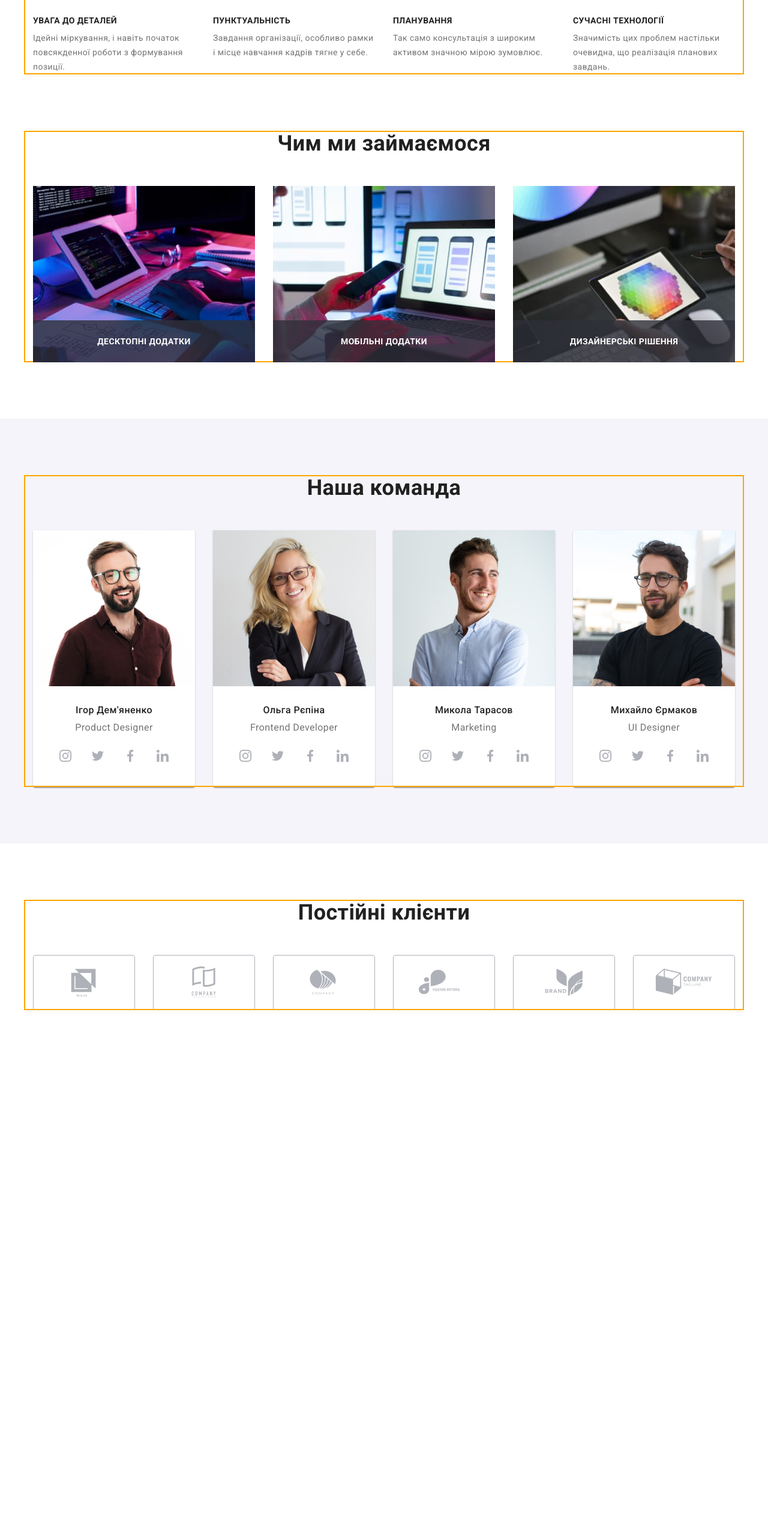
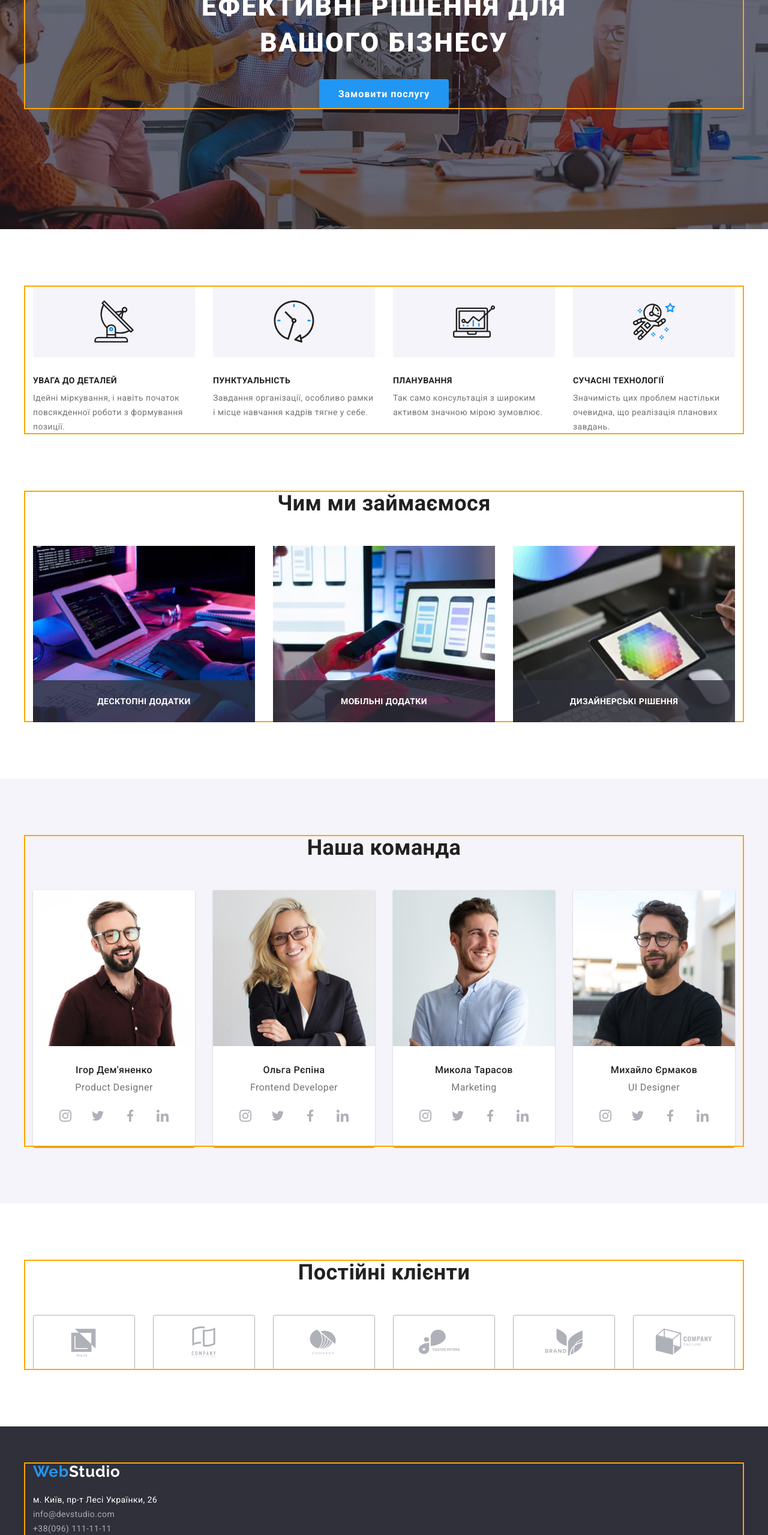
Before and after one commit to DenysLikh/goit-markup-hw-08, a plain HTML site: page index.html in a window 1280 px wide. Shown: the part 220-2779 px from the top of the page at 60% size. Before the commit the page ends 1998 px from the top, so only its background shows below. Drawn offline with nearby package versions, Linux system fonts and the light colour scheme.

Commit message:
add hero media

```diff
--- a/index.html
+++ b/index.html
@@ -61,14 +61,14 @@
 		</header>
 		<main>
 			<!--hero-->
-			<!-- <section class="section hero">
+			<section class="section hero">
 				<div class="container">
 					<h1 class="title boxforflex-hero-text">Ефективні рішення для вашого бізнесу</h1>
 					<button type="button" class="btn hero-btn boxforflex-hero-btn" data-modal-open>
 						<span class="btn-text">Замовити послугу</span>
 					</button>
 				</div>
-			</section> -->
+			</section>
 			<!--4 features-->
 			<section class="section-features">
 				<div class="container">
@@ -473,16 +473,16 @@
 			</section>
 		</main>
 		<!--Footer-->
-		<!-- <footer class="footer">
+		<footer class="footer">
 			<div class="container footer-flex">
-				<div class="address-wrapper"> -->
+				<div class="address-wrapper">
 					<!--logo text-->
-					<!-- <a href="./index.html" class="footer-logo-text logo-web logo-web-footer link">
+					<a href="./index.html" class="footer-logo-text logo-web logo-web-footer link">
 						<span>Web</span>
 						<span class="logo-studio-footer link">Studio</span>
-					</a> -->
+					</a>
 					<!--address links-->
-					<!-- <address>
+					<address>
 						<ul class="list">
 							<li>
 								<a
@@ -573,7 +573,7 @@
 					</form>
 				</div>
 			</div>
-		</footer> -->
+		</footer>
 		<!--Modal window-->
 		<div class="backdrop is-hidden" data-modal>
 			<div class="modal">
--- a/sass/components/_btns.scss
+++ b/sass/components/_btns.scss
@@ -5,7 +5,11 @@
 
 .btn {
     min-height: 50px;
-    padding: 10px 32px;
+    padding: 10px 24px;
+
+    @media screen and (min-width: 1200px) {
+        padding: 10px 32px;
+    }
 
     font-family: inherit;
 
@@ -26,7 +30,11 @@
 }
 
 .hero-btn {
-    min-width: 216px;
+    min-width: 200px;
+
+    @media screen and (min-width: 1200px) {
+        min-width: 216px;
+    }
 }
 
  .modal-btn,
--- a/sass/components/_logo.scss
+++ b/sass/components/_logo.scss
@@ -2,10 +2,16 @@
     font-family: "Raleway";
     font-style: normal;
     font-weight: 700;
-    font-size: 26px;
-    line-height: calc(31 / 26);
+    font-size: 24px;
+    line-height: calc(28 / 24);
     letter-spacing: 0.03em;
     color: var(--brand);
+
+    @media screen and (min-width: 1200px) {
+        font-size: 26px;
+        line-height: calc(31 / 26);
+    }
+
 }
 
 .logo-studio-header {
@@ -16,9 +22,14 @@
 
 .footer-logo-text {
     display: flex;
+    justify-content: center;
     align-items: baseline;
 
     margin-bottom: 20px;
+
+    @media screen and (min-width: 1200px) {
+        justify-content: left;
+    }
 }
 
 .logo-web-footer {
--- a/sass/layout/_footer.scss
+++ b/sass/layout/_footer.scss
@@ -1,6 +1,6 @@
 .footer-flex {
-    display: flex;
-    align-items: baseline;
+    // display: flex;
+    // align-items: baseline;
 }
 
 .footer {
@@ -9,12 +9,12 @@
 }
 
 .address-wrapper {
-    min-width: 231px;
-    margin-right: 70px;
+    // min-width: 231px;
+    // margin-right: 70px;
 }
 
 .join-wrapper {
-    margin-right: 93px;
+    // margin-right: 93px;
 }
 
 .address {
@@ -23,11 +23,11 @@
 }
 
 .list-address {
-    margin-top: 9px;
+    // margin-top: 9px;
 }
 
 .footer-contacts {
-    display: inline-block;
+    // display: inline-block;
 
     line-height: 1.71;
     color: rgba(255, 255, 255, 0.6);
@@ -48,7 +48,7 @@
 
 .footer-social-icons {
     margin-bottom: 0;
-    justify-content: left;
+    // justify-content: left;
 }
 
 .footer-icon {
--- a/sass/layout/_hero.scss
+++ b/sass/layout/_hero.scss
@@ -1,6 +1,7 @@
 .boxforflex-hero-text,
 .boxforflex-hero-btn {
     display: flex;
+    justify-content: center;
 
     margin: 0 auto;
 }
@@ -20,11 +21,25 @@
 
 .title {
     margin-bottom: 30px;
-    max-width: 696px;
+    max-width: 280px;
 
-    font-weight: 900;
-    font-size: 44px;
-    line-height: 1.36;
+    font-weight: 700;
+
+    font-size: 24px;
+    line-height: 1.62;
+
+    @media screen and (min-width: 480px) {
+        font-size: 26px;
+        max-width: 360px;
+        font-weight: 900;
+    }
+
+    @media screen and (min-width: 1200px) {
+        max-width: 696px;
+        font-size: 44px;
+        line-height: 1.36;
+    }
+
     letter-spacing: 0.06em;
     text-transform: uppercase;
     color: var(--original-white);
```
Also changed, not shown: css/main.css, css/main.min.css, 2 other files.
